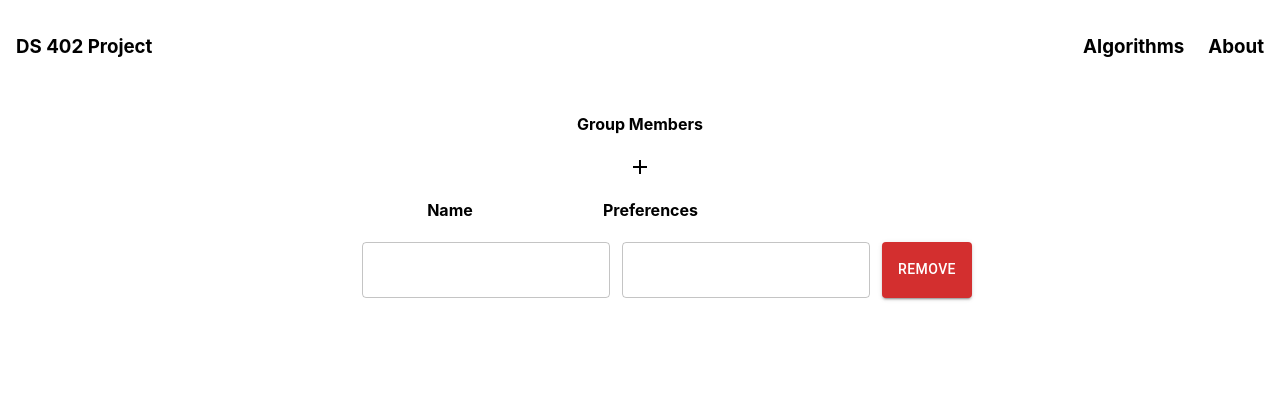
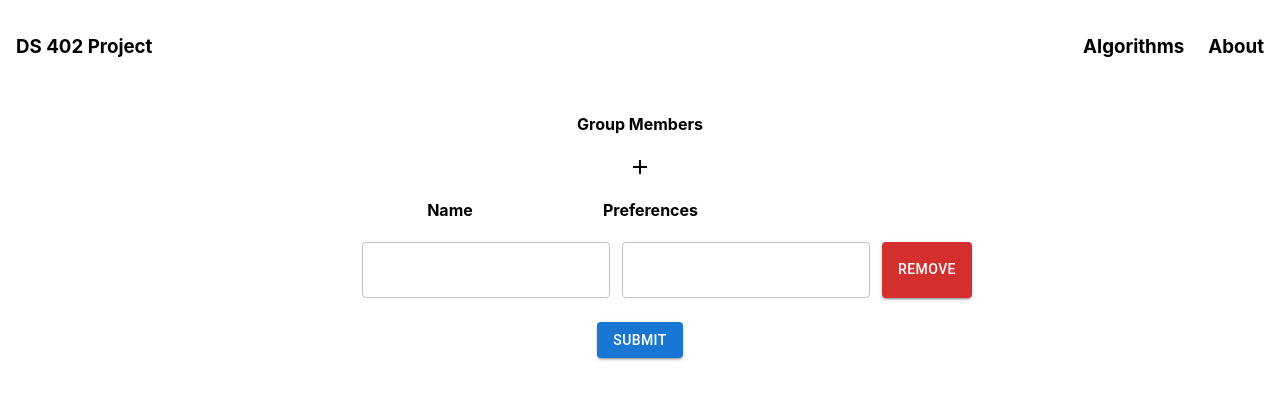
Before and after one commit to NucciTheBoss/DS402_final_project, a React (Create React App) app in the folder ds402-v1/: page /algoOne in a window 1280 px wide. Shown: the top 400 px of the page. Built offline with nearby package versions, Linux system fonts and the light colour scheme.

Commit message:
added submit button.

```diff
--- a/ds402-v1/src/components/AlgoOne/AlgoOne.js
+++ b/ds402-v1/src/components/AlgoOne/AlgoOne.js
@@ -49,6 +49,9 @@ export const AlgoOne = () => {
           </div>
         </div>
       </div>
+      <div className={styles.submitButtonContainer}>
+        <Button variant="contained">Submit</Button>
+      </div>
     </div>
   );
 };
--- a/ds402-v1/src/components/AlgoOne/AlgoOne.module.scss
+++ b/ds402-v1/src/components/AlgoOne/AlgoOne.module.scss
@@ -31,3 +31,7 @@
     width: 401px;
   }
 }
+
+.submitButtonContainer {
+  padding-top: 24px;
+}
```
